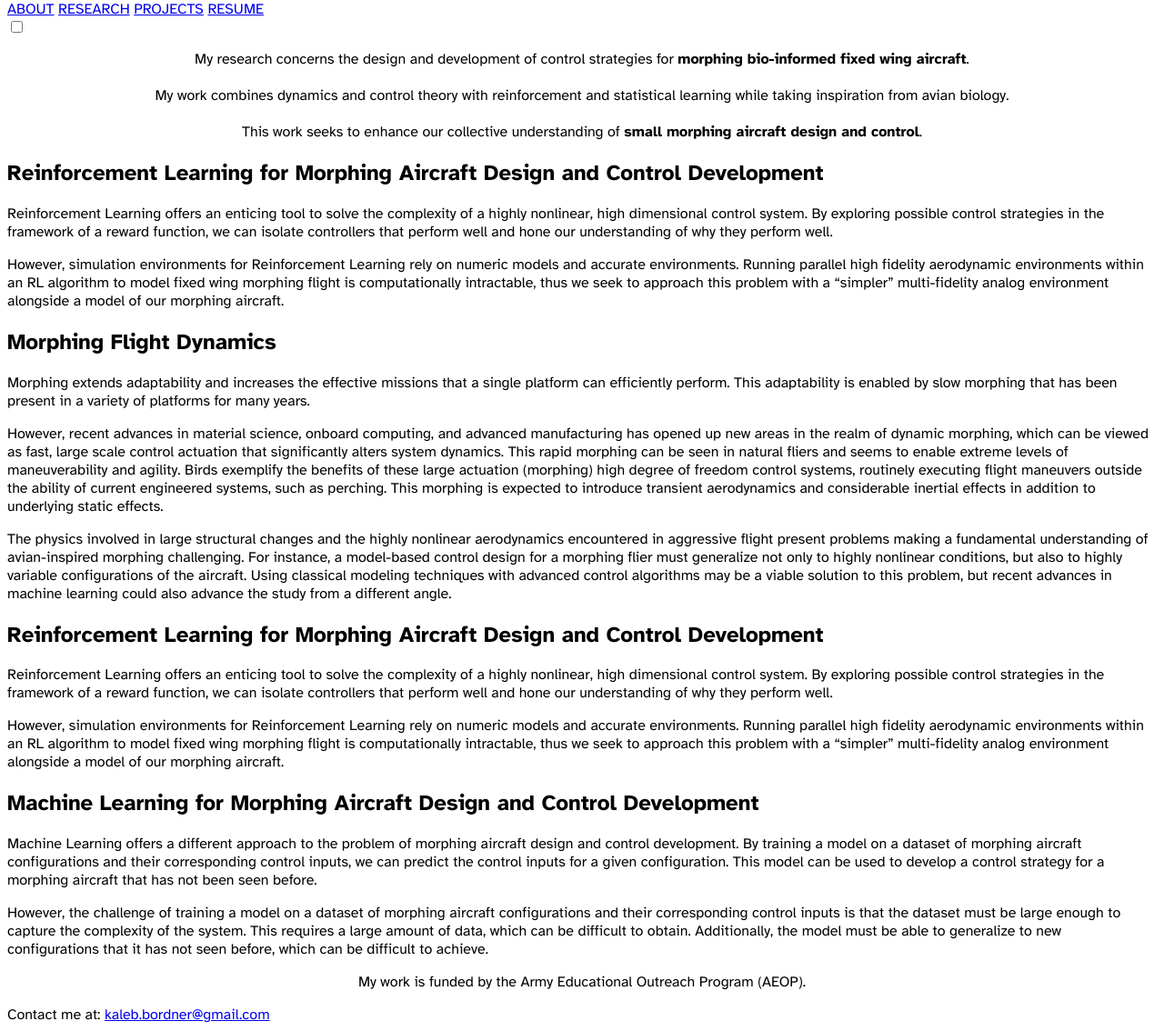
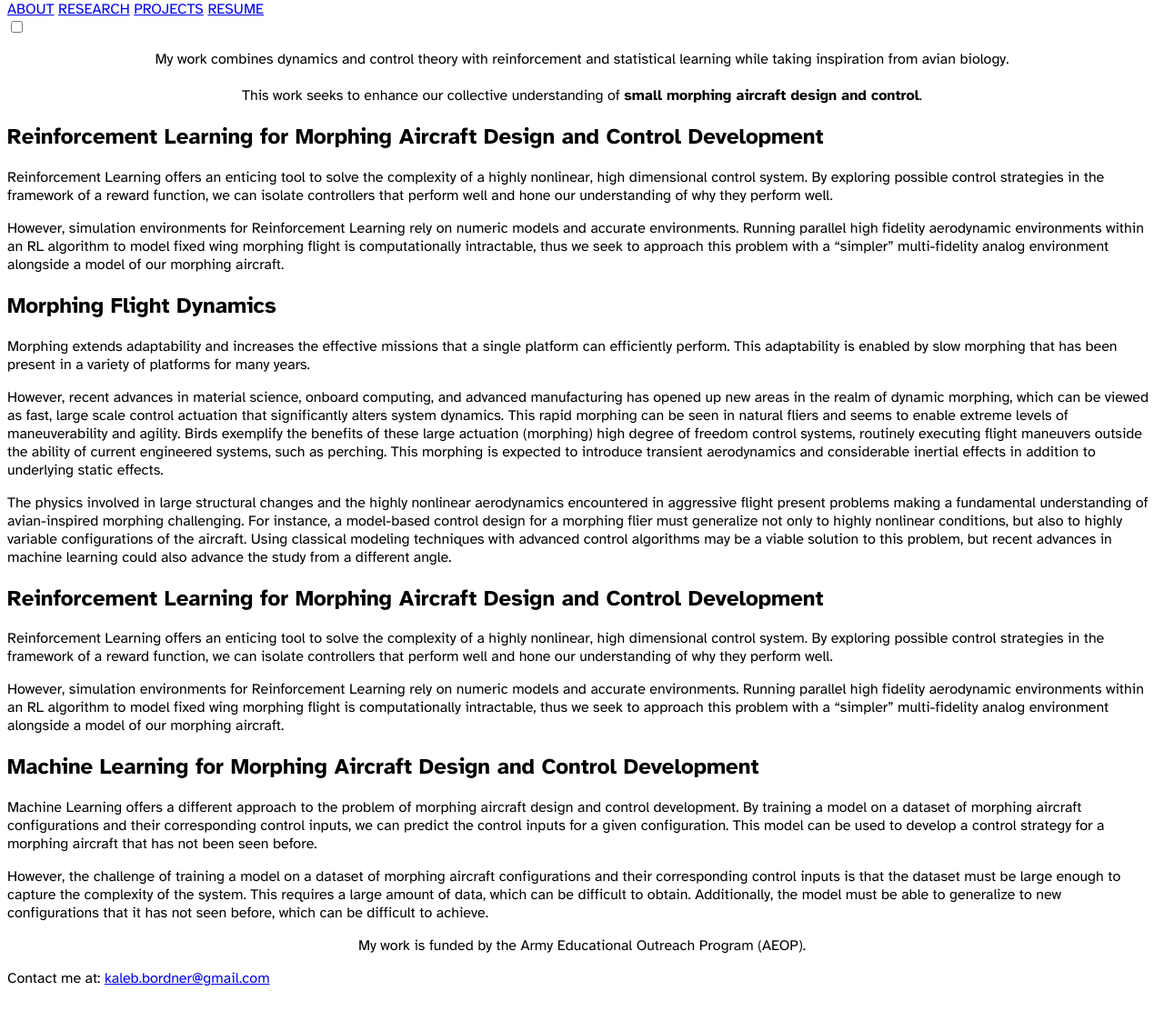
Before and after one commit to woodentoken/portfolio-site, a Flask app: page /research in a window 1280 px wide. Shown: the part 28-1162 px from the top of the page at 91% size. After the commit the page ends 1112 px from the top, so only its background shows below. Run offline with Flask 3, Linux system fonts and the light colour scheme; parts of the project's set-up code (start-up, migrations or seed data) failed here and were passed over; some web fonts are replaced.

Commit message:
juncture

```diff
--- a/assets_source/script.ts
+++ b/assets_source/script.ts
@@ -64,7 +64,7 @@ document.addEventListener('DOMContentLoaded', function() {
 // script.js
 
 // Get the toggle element and the current theme
-const themeToggle = document.getElementById('themeToggle');
+const themeToggle = document.getElementById('themeToggle') as HTMLInputElement;
 const currentTheme = localStorage.getItem('theme');
 
 // Check if a theme is stored in localStorage
@@ -85,7 +85,7 @@ themeToggle.addEventListener('change', () => {
   const newTheme = document.documentElement.getAttribute('data-theme') === 'dark' ? 'light' : 'dark';
   document.documentElement.setAttribute('data-theme', newTheme); // Apply the new theme
   // });
-  if (themeToggle.checked) {
+  if (themeToggle?.checked) {
     document.body.classList.remove('light-theme');
     document.body.classList.add('dark-theme');
     localStorage.setItem('theme', 'dark-theme');
--- a/pyproject.toml
+++ b/pyproject.toml
@@ -6,4 +6,6 @@ readme = "README.md"
 requires-python = ">=3.10"
 dependencies = [
     "flask>=3.1.0",
+    "typescript>=0.0.12",
+    "vite>=1.5.2",
 ]
--- a/templates/research.html
+++ b/templates/research.html
@@ -4,7 +4,6 @@
 <div class="research">
   <div>
     <p style="text-align: center";>
-  My research concerns the design and development of control strategies for <b>morphing bio-informed fixed wing aircraft</b>. <br><br>
   My work combines dynamics and control theory with reinforcement and statistical learning while taking inspiration from avian biology. <br><br>
   This work seeks to enhance our collective understanding of <b>small morphing aircraft design and control</b>.
   </p>
```
Also changed, not shown: assets_source/styles.scss (+5 -4 lines), 3 other files.
